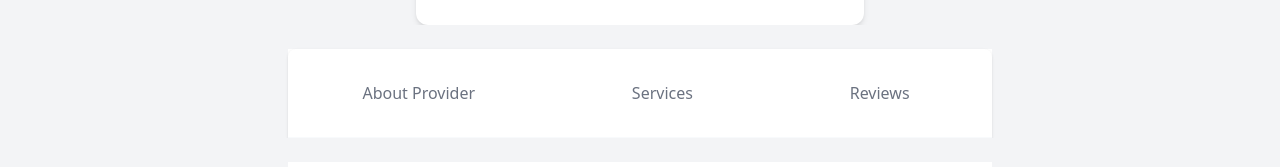
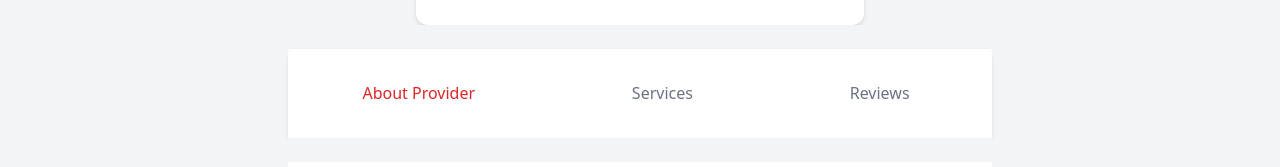
Before and after one commit to brianalegre/No-Free-Toes, a React (Create React App) app in the folder client/: page /service/1 in a window 1280 px wide. Shown: the part 459-626 px from the top of the page. Built offline with nearby package versions, Linux system fonts and the light colour scheme; the HTML template or start-up script is replaced by a standard one.

Commit message:
Added text color to denote what tab is in focus

```diff
--- a/client/src/components/ServicePage/subcomponents/Tabs.js
+++ b/client/src/components/ServicePage/subcomponents/Tabs.js
@@ -27,7 +27,7 @@ export default function Tabs() {
                 className="inline-block py-3 px-4 rounded-lg hover:text-gray-900 hover:bg-gray-100 dark:hover:bg-gray-800 dark:hover:text-white"
                 onClick={() => setCurrentTab(tabs)}
               >
-                {tabs.name}
+                <span className={currentTab.name === tabs.name ? "text-red-600" : null}>{tabs.name}</span>
               </button>
             </li>
           ))}
```
